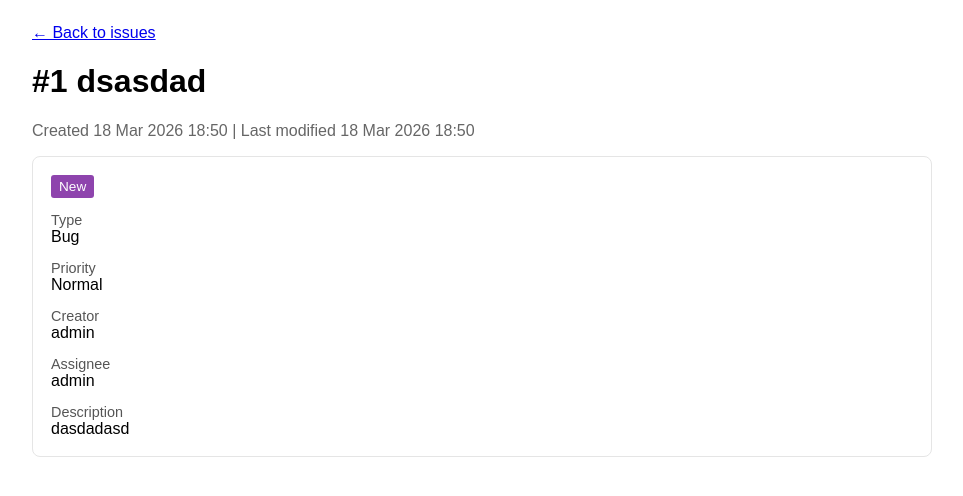
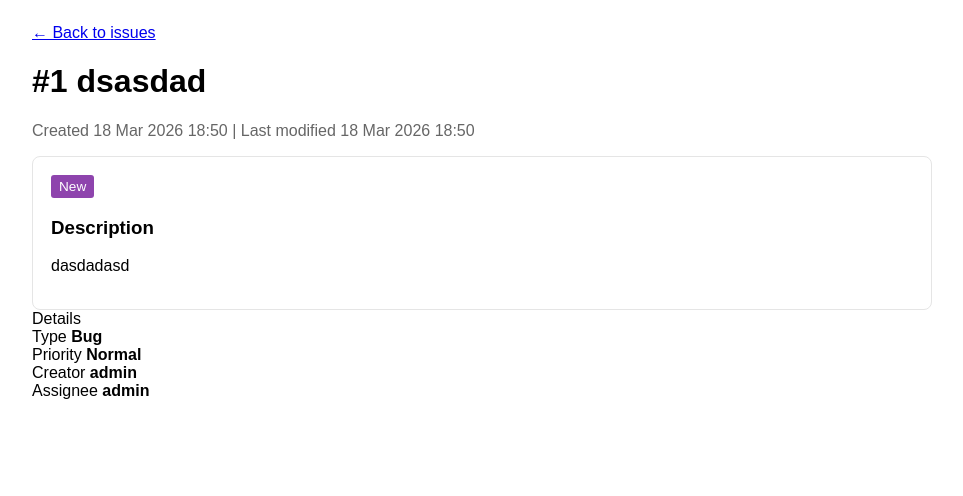
Before and after one commit to ChristianBarone/IssueTracker-Backend, a Django app: page /issue/1/ in a window 1280 px wide. Shown: the top 496 px of the page, without its empty margins (158-1121 px from the left). Run offline with Django 3.2, Linux system fonts and the light colour scheme; data comes from the database, SQL or seed files in the repository.

Commit message:
changed structure of detail.html, needs styling

```diff
--- a/src/issues/templates/issues/detail.html
+++ b/src/issues/templates/issues/detail.html
@@ -6,31 +6,53 @@
     .label { color: #555; font-size: 0.9em; margin-top: 14px; }
 </style>
 
+<div class="container">
+    <div class="main">
         <a href="{% url 'issue_list' %}">&larr; Back to issues</a>
+
         <h1>#{{ issue.id }} {{ issue.subject }}</h1>
-<div class="meta">Created {{ issue.created_at|date:"d M Y H:i" }} | Last modified {{ issue.modified_at|date:"d M Y H:i" }}</div>
+        <div class="meta">
+            Created {{ issue.created_at|date:"d M Y H:i" }} |
+            Last modified {{ issue.modified_at|date:"d M Y H:i" }}
+        </div>
 
         <div class="card">
-    <div><span class="badge">{{ issue.status }}</span></div>
+            <span class="badge">{{ issue.status }}</span>
 
-    <div class="label">Type</div>
-    <div>{{ issue.issue_type }}</div>
+            <h3>Description</h3>
+            <p>{{ issue.description|linebreaksbr|default:"No description" }}</p>
+        </div>
+    </div>
 
-    <div class="label">Priority</div>
-    <div>{{ issue.priority }}</div>
+    <div class="sidebar">
+        <div class="side-card">
+            <div class="side-title">Details</div>
 
-    <div class="label">Creator</div>
-    <div>{{ issue.creator.username }}</div>
+            <div class="item">
+                <span>Type</span>
+                <strong>{{ issue.issue_type }}</strong>
+            </div>
 
-    <div class="label">Assignee</div>
-    <div>
+            <div class="item">
+                <span>Priority</span>
+                <strong>{{ issue.priority }}</strong>
+            </div>
+
+            <div class="item">
+                <span>Creator</span>
+                <strong>{{ issue.creator.username }}</strong>
+            </div>
+
+            <div class="item">
+                <span>Assignee</span>
+                <strong>
                     {% if issue.assignee %}
                         {{ issue.assignee.username }}
                     {% else %}
                         Unassigned
                     {% endif %}
+                </strong>
             </div>
-
-    <div class="label">Description</div>
-    <div>{{ issue.description|linebreaksbr|default:"No description" }}</div>
         </div>
+    </div>
+</div>
```
Lines whose indentation alone changed are shown as unchanged.
